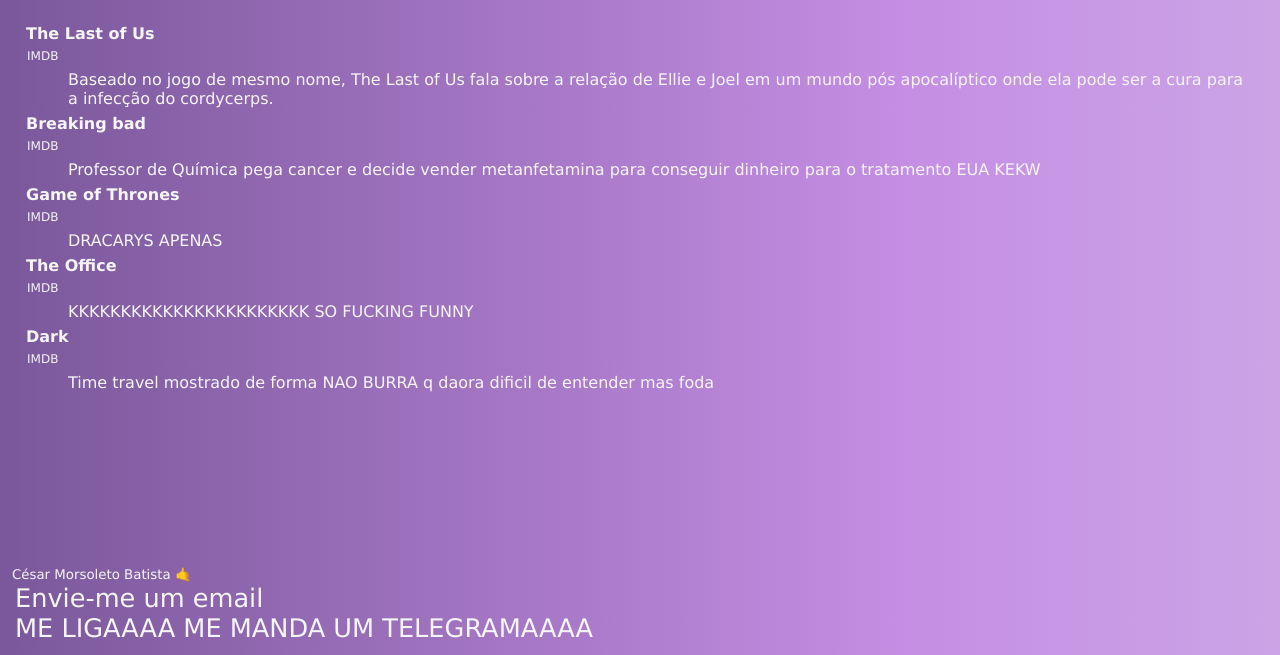
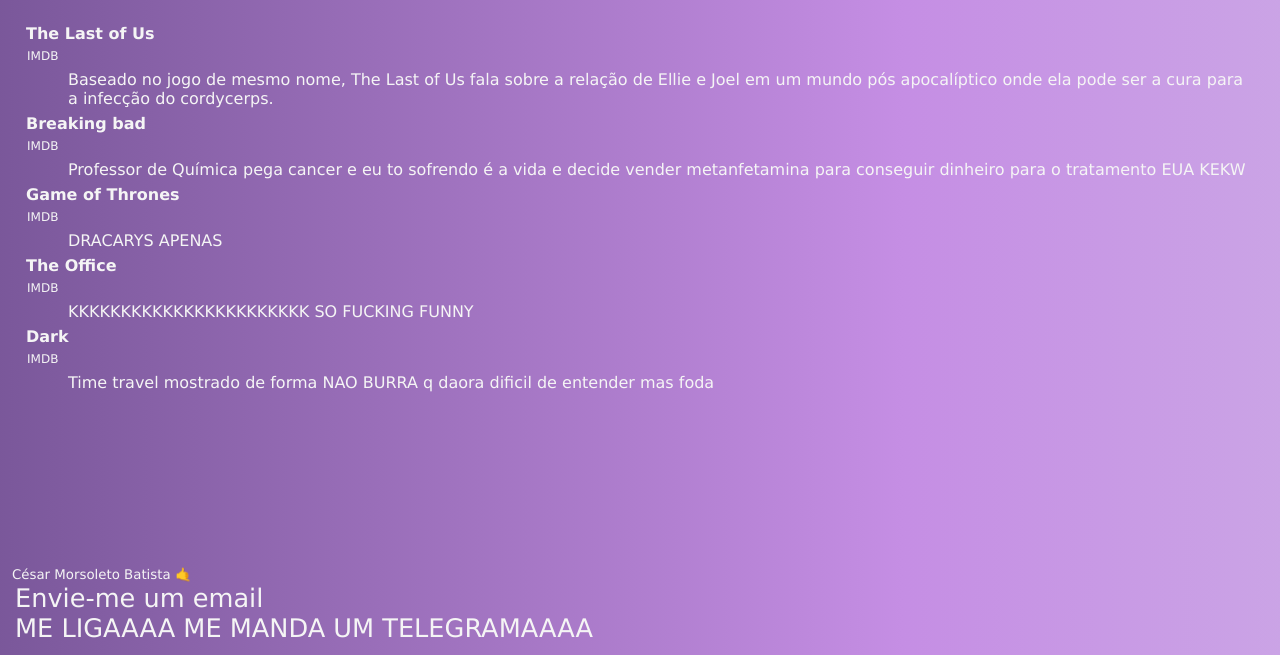
Before and after one commit to CesarMBat/IOS_AulaGIT, a plain HTML site: page aula3/páginas/aula03.html in a window 1280 px wide. Shown: the part 145-800 px from the top of the page. Drawn offline with Linux system fonts and the light colour scheme.

Commit message:
Update aula03.html

```diff
--- a/aula3/páginas/aula03.html
+++ b/aula3/páginas/aula03.html
@@ -30,7 +30,7 @@
                     apocalíptico onde ela pode ser a cura para a infecção do cordycerps.</dd>
                 <dt>Breaking bad</dt><a class="imdba" href="https://www.imdb.com/title/tt0903747/"
                     target="_blank">IMDB</a>
-                <dd>Professor de Química pega cancer e decide vender metanfetamina para conseguir dinheiro para o
+                <dd>Professor de Química pega cancer e eu to sofrendo é a vida e decide vender metanfetamina para conseguir dinheiro para o
                     tratamento EUA KEKW</dd>
                 <dt>Game of Thrones</dt><a class="imdba" href="https://www.imdb.com/title/tt0944947/"
                     target="_blank">IMDB</a>
```
